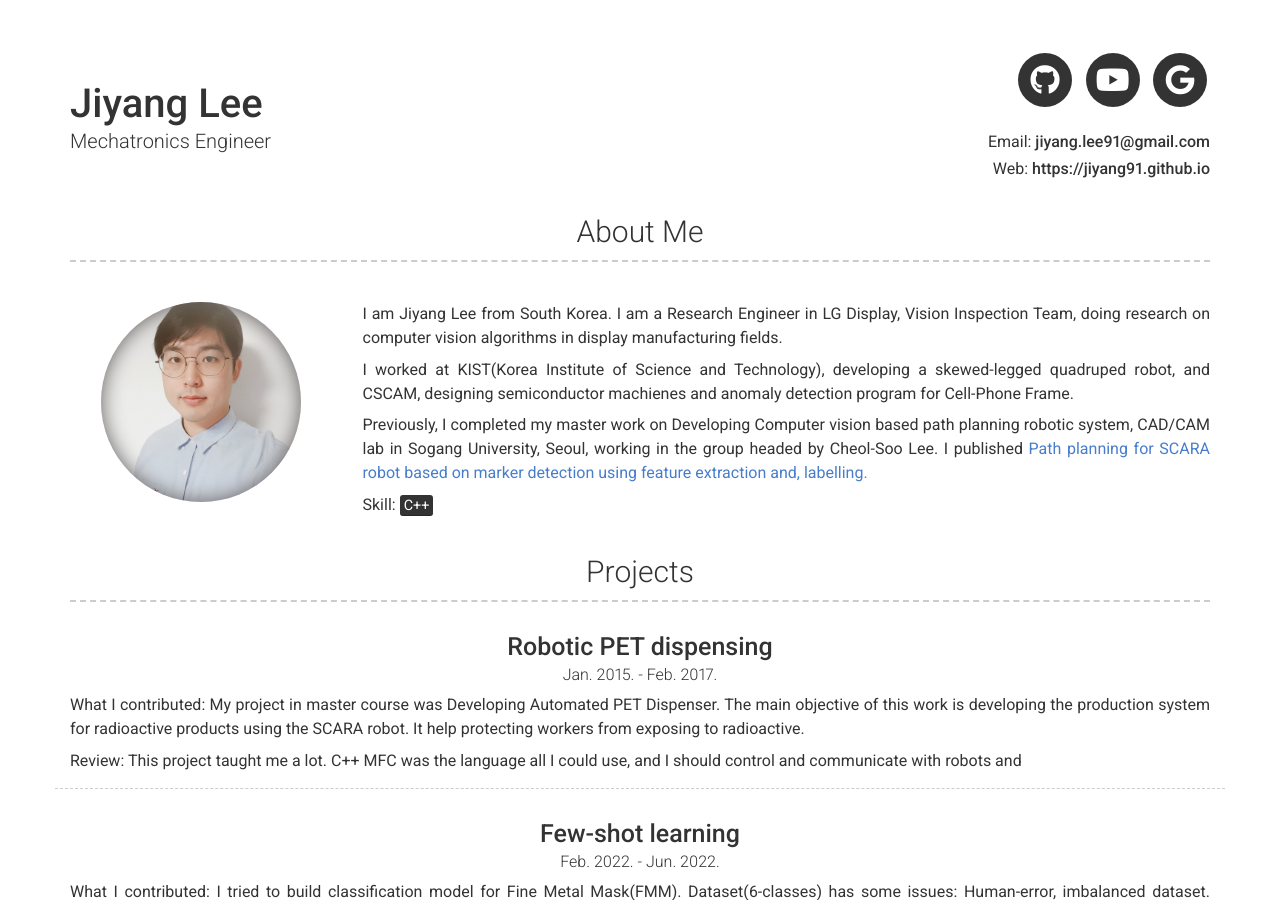
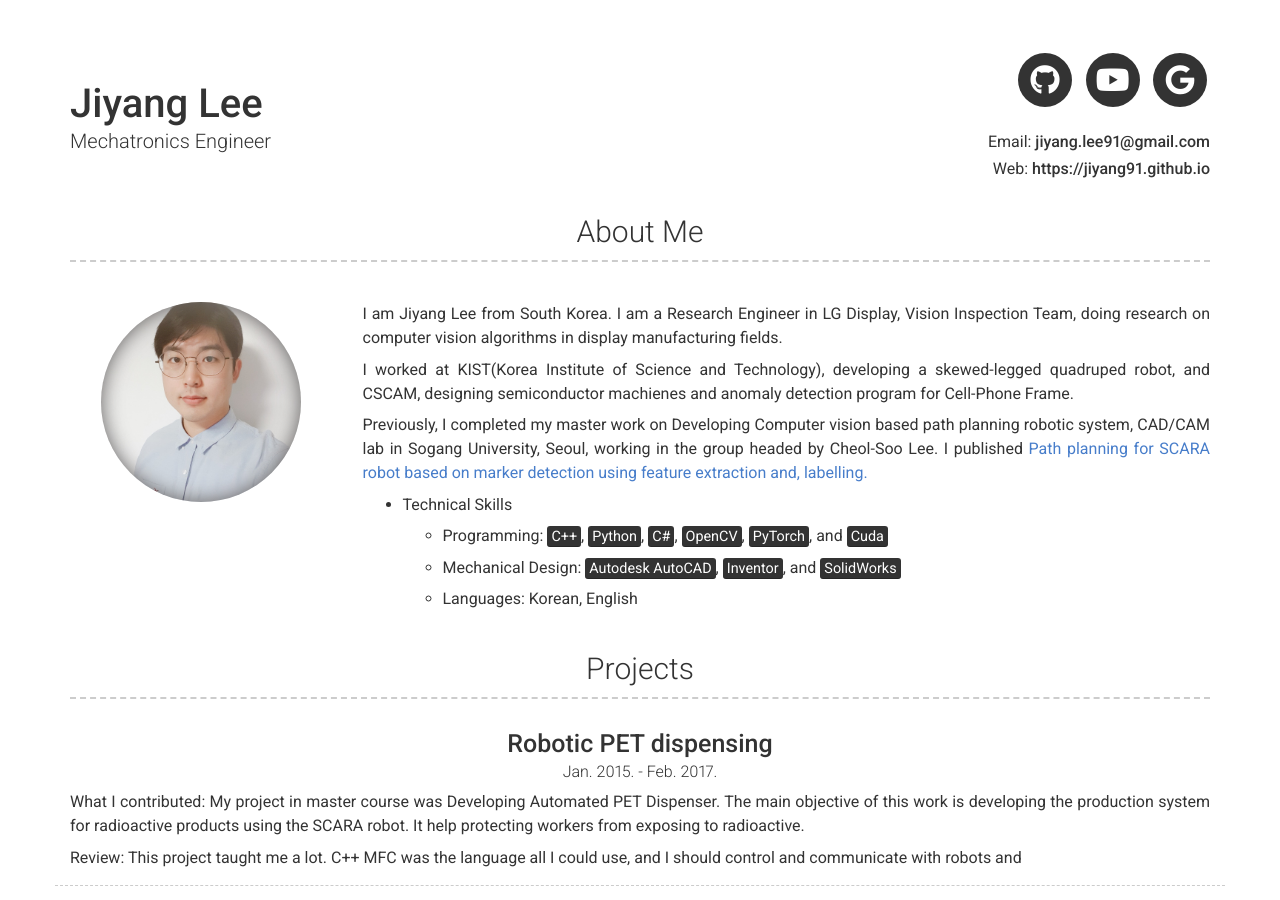
Before and after one commit to jiyang91/jiyang91.github.io, a Jekyll site: the page built from index.md, in a window 1280 px wide and 900 px high. Built offline with Jekyll 4.4.1, drawn with Linux system fonts in a browser that asks for light colours; nearby versions of some CDN libraries; some of the changed text lies outside the part shown.

Commit message:
220607_begin

```diff
--- a/_config.yml
+++ b/_config.yml
@@ -43,7 +43,14 @@ about_content: | # this will include new lines to allow paragraphs
 
   Previously, I completed my master work on Developing Computer vision based path planning robotic system, CAD/CAM lab in Sogang University, Seoul, working in the group headed by Cheol-Soo Lee. I published <a href="https://www.tandfonline.com/doi/abs/10.1080/0951192X.2018.1429669">Path planning for SCARA robot based on marker detection using feature extraction and, labelling.</a>
 
-  Skill: <mark>C++</mark>
+
+  - Technical Skills
+
+      - Programming: <mark>C++</mark>, <mark>Python</mark>, <mark>C#</mark>, <mark>OpenCV</mark>, <mark>PyTorch</mark>, and <mark>Cuda</mark>
+
+      - Mechanical Design: <mark>Autodesk AutoCAD</mark>, <mark>Inventor</mark>, and <mark>SolidWorks</mark>
+
+      - Languages: Korean, English
 
 content:
   - title: Projects
@@ -137,52 +144,58 @@ content:
         5.	Lee, C.S., Lee, J.Y., Lee, D.G. and Kim, J.M. Teleoperation of SCARA Robot for Radiopharmaceutical Product Dispensing. 2016 Fall Conference of The Korean Society of Manufacturing Technology Engineers, Jeju Island, Korea, Nov. 2016 (Oral session).   <a href="https://www.dbpia.co.kr/Journal/articleDetail?nodeId=NODE07059326">[link]<a/>
         6.	Lee, J.Y. and Lee, C.S. SCARA Robot 2-Dimensional Path Planning by Using Markers. The 2016 Winter Conference of Society for Computational Design and Engineering, Gangwon Province, Korea, Jan. 2016 (Presenter, Oral session).   <a href="https://www.dbpia.co.kr/Journal/articleDetail?nodeId=NODE06648627">[link]<a/>
 
-  - title: Professional Experience
+  - title: Experience
     layout: list
-    border: weak
     content:
       - layout: left
+        border: weak
         title: LG Display
         sub_title: Vision Inspection Algoirthm Team<br><i>Research engineer</i>
         caption: Dec. 2020 - Present
-        border: weak
         description: |
           -	Develop a Multi-anomaly Detection Tool for user-friendly interface to train and test different models.
               -	Design a GUI interface to support individual SOTA anomaly detection methods.
               -	Deploy different anomaly detection strategy in one interface and optimize each method.
+
           -	Constructed an anomaly detection system for stain defect on display panels.
               -	Main Issues: Undifferentiable stain defect on display panel; non-automated alarming system for manufacturing line.
               -	Built an automatic anomaly detection and localization system for stain defect.
               -	Established a real-time auto-mailing system to send detection results and alarms to the production line.
+
           -	Developed a Few-Shot Learning Classification Model for defect images in Fine Metal Mask (FMM).
               -	Main Issues: Tiny defect detection problem, small dataset training, and data imbalance.
               -	Improved the current detection rate by 16% and optimized data augmentation for the classification system.
+
           -	Accelerated the legacy system with a CUDA-based algorithm; transformed CPU functions to GPU kernels to save time.
               -	Upgraded two major algorithms used in a smart factory and increased the speed by seven times.
 
       - layout: left
+        border: weak
         title: Korea Institute of Science and Technology
         sub_title: Robot and media institute<br><i>Research engineer</i>
         caption: Oct. 2018 - Feb. 2020
-        border: weak
         description: |
           -	Designed and assembled a quadruped robot with smart motors; programmed position control program with inverse dynamics.
+
           -	Developed a remote 360-degree panoramic view system for the command centers of Firefighting Armored Robots.
               -	Upgraded the wired system to WI-FI 6 wireless panoramic view system to support firefighters in disaster rescue vehicles.
               -	Demonstrated multi-robots (armored robot, drones, and snake robot) with a firefighter team in disaster simulations.
+
           -	Estimated positions for a robot swarm with various type of sensors in an indoor environment.
               -	Conducted an experiment on an Ultra-wideband (UBW) sensor-based algorithm with five TurtleBots.
               -	Published one conference paper (3).
 
       - layout: left
+        border: weak
         title: CSCAM
         sub_title: CNC Department<br><i>Assistant Research Engineer</i>
         caption: Jan. 2017 - Sep. 2018
-        border: weak
         description: |
           -	Devised a Smartphone aluminum frame vision (optic/mechanical) inspection machine in two stages to identify surface defects.
               -	Programmed the software and implemented a rule-based algorithm with OpenCV to create an optimal inspection setting.
+
           -	(Client: Samsung Electro-Mechanics) Designed mechanisms and components to build a high-precision, high-stability XRF inspection machine using Autodesk Inventor; created and managed BOM list.
+
           -	(Client: Samsung Display) Constructed a loading machine and buffer machine in the T-bending manufacturing line for OLED; modified parts designs and diagrams, and created and managed BOM list.
 
 # Footer
```
